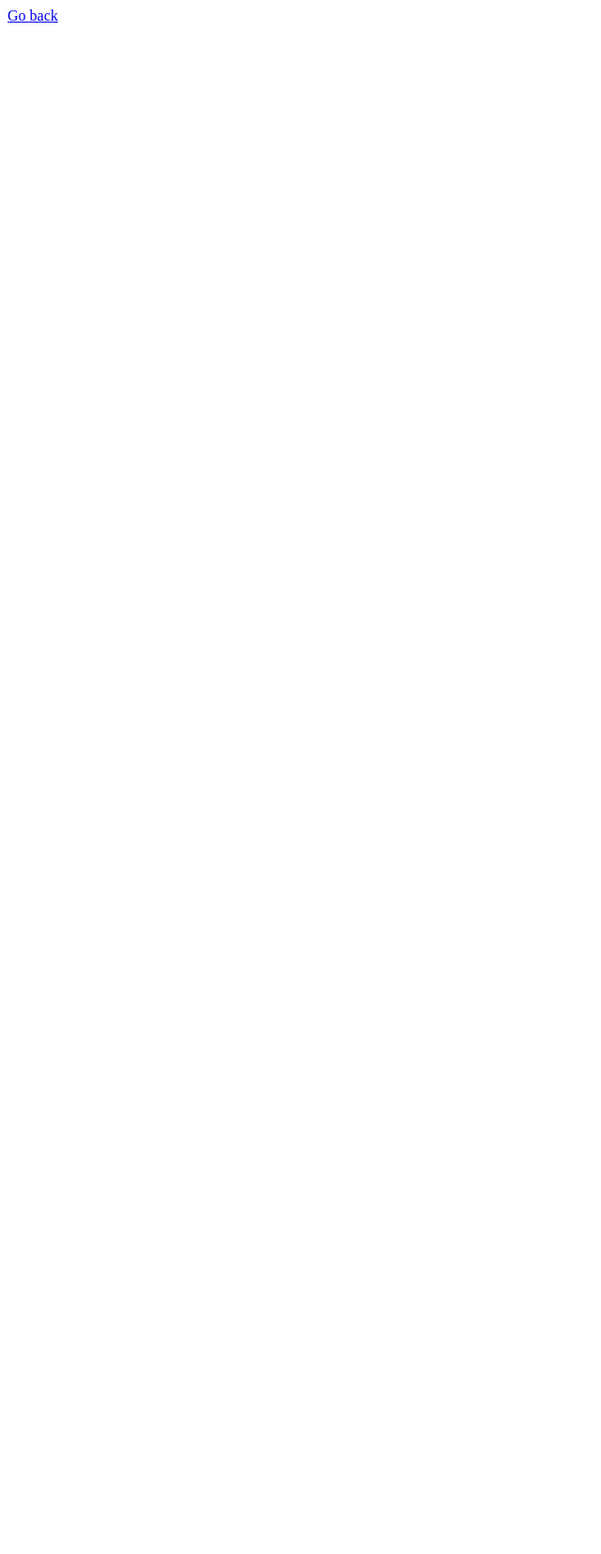
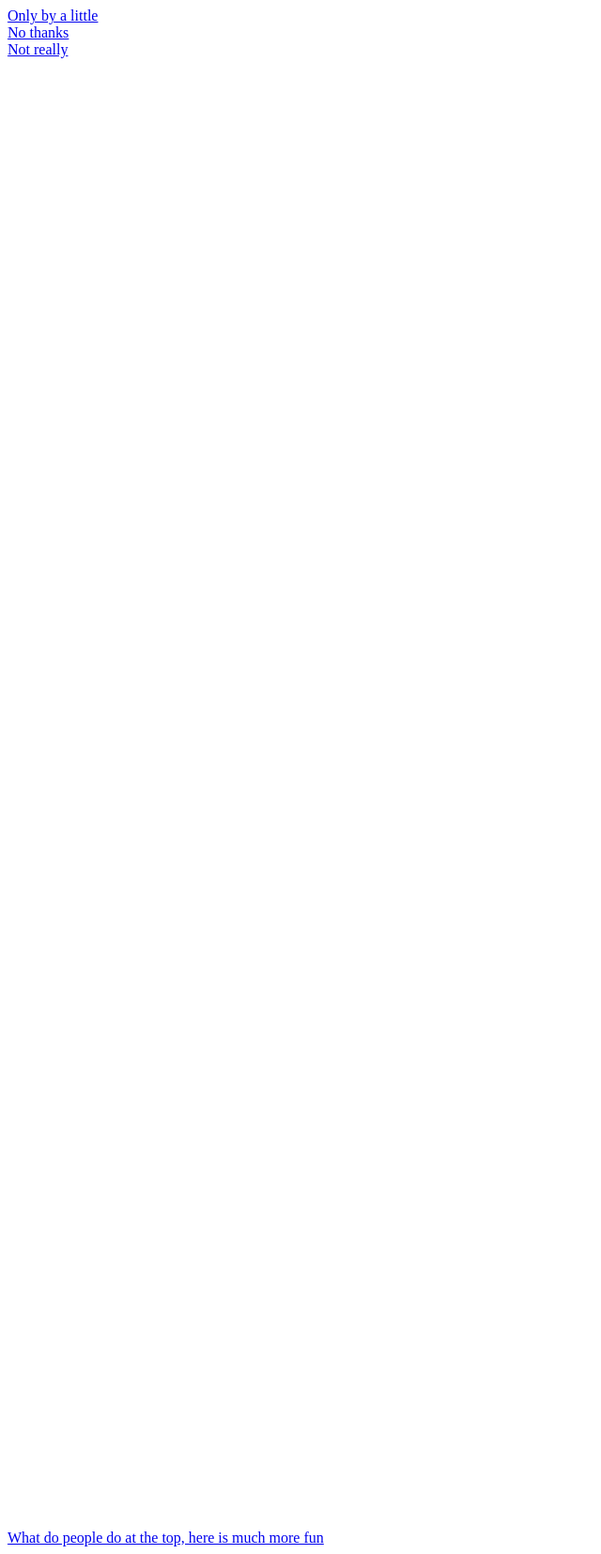
Before and after one commit to carafelix/Odin-journey, a plain HTML site: page links-and-images/deeper_deeper/layerone.html in a window 1280 px wide. Shown: the whole page at 94% size, without its empty margins (0-640 px from the left). Before the commit the page ends 800 px from the top, so only its background shows below. Drawn offline with Linux system fonts and the light colour scheme.

Commit message:
jajaja probando echar para atras

```diff
--- a/links-and-images/deeper_deeper/layerone.html
+++ b/links-and-images/deeper_deeper/layerone.html
@@ -8,7 +8,14 @@
 </head>
 <body>
 
-    <a href="#" onclick="history.go(-1);return false";>Go back</a>
+    <a target="_blank" href="https://www.youtube.com/watch?v=UG72AurJJVU">Only by a little</a><br>
+    <a href="#" onclick="history.go(-1);return false";>No thanks</a> <br> <!--By history--> <!--"go(-x)", it could make you go back in history x numbers amount of times, even to other sites-->
+    <a href="../index.html">Not really</a>    <!--by parent directory, can also be ../../-->
+    <br><br><br><br><br><br><br><br><br><br><br><br><br><br><br><br><br><br><br><br><br><br>
+    <br><br><br><br><br><br><br><br><br><br><br><br><br><br><br><br><br><br><br><br><br><br>
+    <br><br><br><br><br><br><br><br><br><br><br><br><br><br><br><br><br><br><br><br><br><br>
+    <br><br><br><br><br><br><br><br><br><br><br><br><br><br><br><br><br><br><br><br><br><br>
+    <a href="#">What do people do at the top, here is much more fun</a>
 
 </body>
 </html>
```
Also changed, not shown: links-and-images/index.html (+2 -3 lines), html_boilerplate/Yo/Yoyeo.html (renamed from html boilerplate/Yo/Yoyeo.html), html_boilerplate/index.html (renamed from html boilerplate/index.html).
